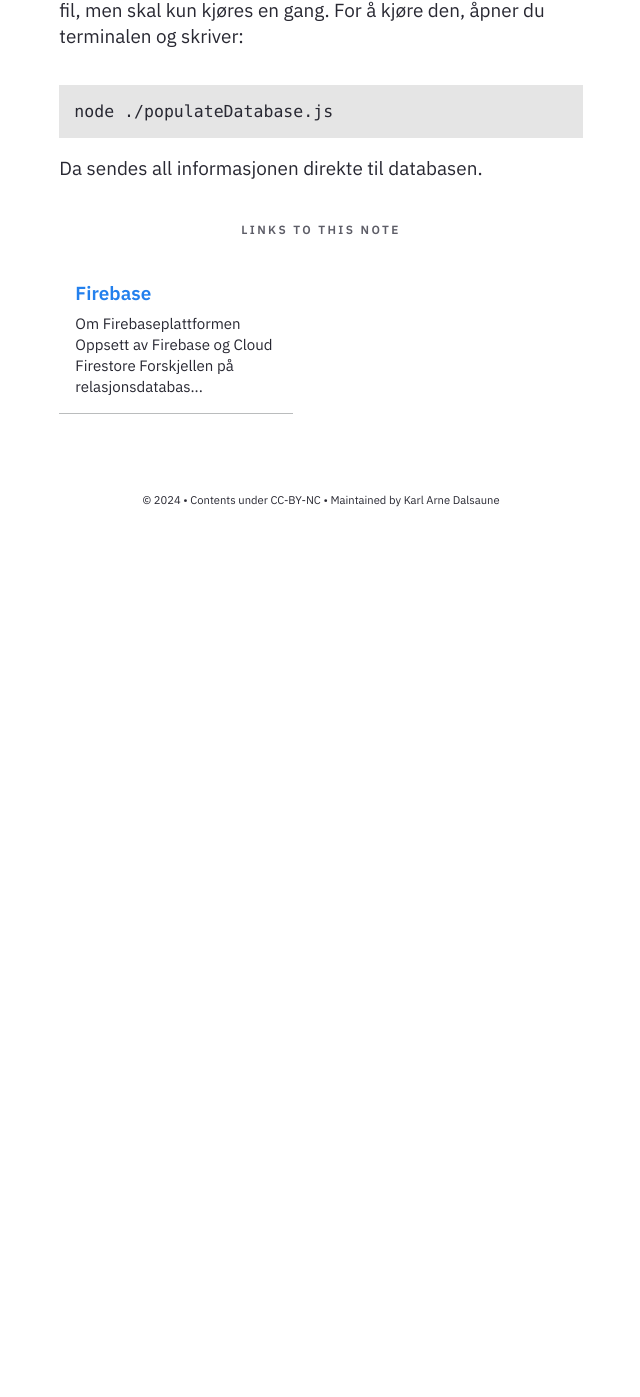
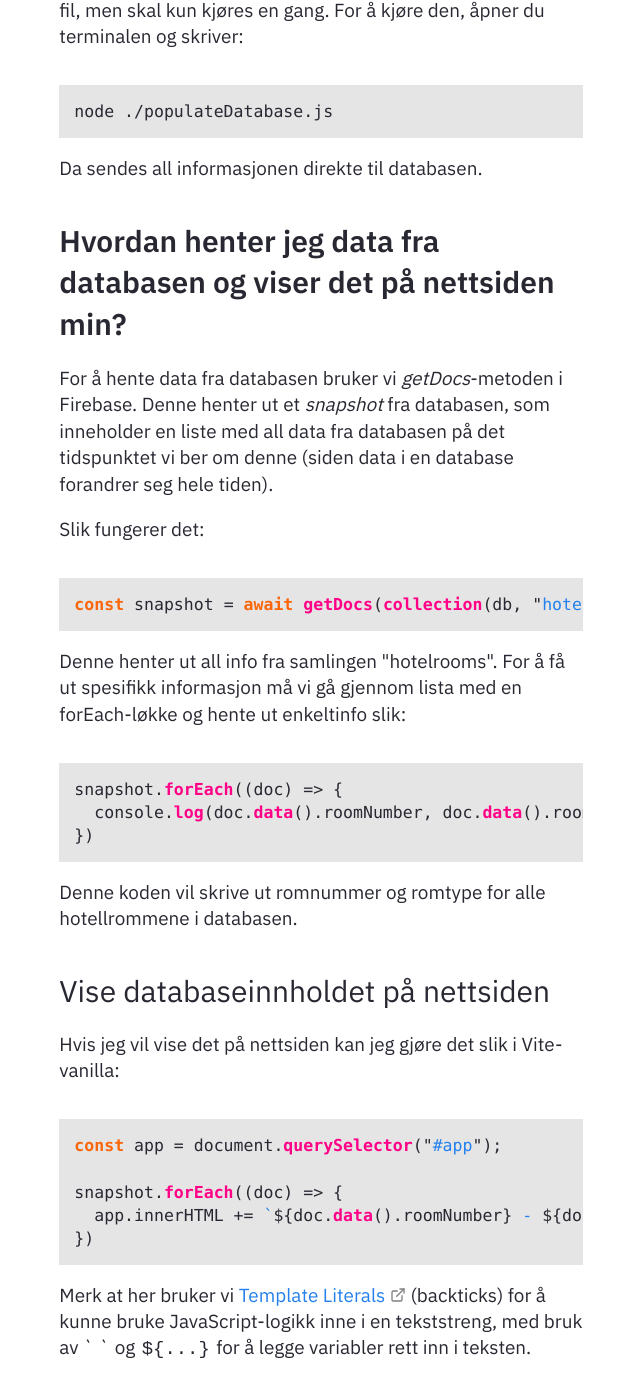
Before and after one commit to Cha-IM/cha-im.github.io, a Jekyll site: the page built from _notes/Public/Utvikling/Firebase/Firebase cheat sheet.md, in a window 1280 px wide and 1400 px high, scrolled down 3115 px. Shown: the top 1397 px of the window, without its empty margins (319-959 px from the left). Built offline with Jekyll 4.4.1, drawn with Linux system fonts in a browser that asks for light colours; before the commit the page ends 3663 px from its top, so only the background shows below that; some of the changed text lies outside the part shown.

Commit message:
TRFK-811339 2026-4-7:14:40:35

````diff
--- a/_notes/Public/Utvikling/Firebase/Firebase cheat sheet.md
+++ b/_notes/Public/Utvikling/Firebase/Firebase cheat sheet.md
@@ -58,9 +58,9 @@ import { db } from "./firebaseConfig.js"
 
 Det går an å legge inn data i databasen via Firebase-konsollen, men det er litt upraktisk og tidkrevende. Den enkleste måten er å opprette en fil som du kaller *populateDatabase.js*. I denne filen legger du inn kode for å sende data til databasen.
 
-Funksjonen vi bruker for å sende data til databasen heter *addDoc*. I addDoc må vi også angi hvilken *collection* dokumentet (dataen) skal lagres i.
+Funksjonen vi bruker for å sende data til databasen heter *addDoc*. I addDoc må vi også angi hvilken samling (*collection*) dokumentet (dataen) skal lagres i.
 
-Her er et eksempel fra en database med hotellrom, der vi lagrer dokumentene i en collection som heter "hotelrooms":
+Her er et eksempel fra en database med hotellrom, der vi lagrer dokumentene i samlingen "hotelrooms":
 
 ```js
 import { collection, addDoc } from "firebase/firestore";
@@ -109,3 +109,35 @@ node ./populateDatabase.js
 ```
 
 Da sendes all informasjonen direkte til databasen.
+
+## Hvordan henter jeg data fra databasen og viser det på nettsiden min?
+
+For å hente data fra databasen bruker vi *getDocs*-metoden i Firebase. Denne henter ut et *snapshot* fra databasen, som inneholder en liste med all data fra databasen på det tidspunktet vi ber om denne (siden data i en database forandrer seg hele tiden).
+
+Slik fungerer det:
+```js
+const snapshot = await getDocs(collection(db, "hotelrooms"));
+```
+
+Denne henter ut all info fra samlingen "hotelrooms". For å få ut spesifikk informasjon må vi gå gjennom lista med en forEach-løkke og hente ut enkeltinfo slik:
+
+```js
+snapshot.forEach((doc) => {
+  console.log(doc.data().roomNumber, doc.data().roomType)
+})
+```
+
+Denne koden vil skrive ut romnummer og romtype for alle hotellrommene i databasen.
+
+### Vise databaseinnholdet på nettsiden
+
+Hvis jeg vil vise det på nettsiden kan jeg gjøre det slik i Vite-vanilla:
+```js
+const app = document.querySelector("#app");
+
+snapshot.forEach((doc) => {
+  app.innerHTML += `${doc.data().roomNumber} - ${doc.data().roomType} <br>`
+})
+```
+
+Merk at her bruker vi [Template Literals](https://www.w3schools.com/js/js_string_templates.asp) (backticks) for å kunne bruke JavaScript-logikk inne i en tekststreng, med bruk av \` \` og `${...}` for å legge variabler rett inn i teksten.
````
Also changed, not shown: .obsidian/workspace.json.
